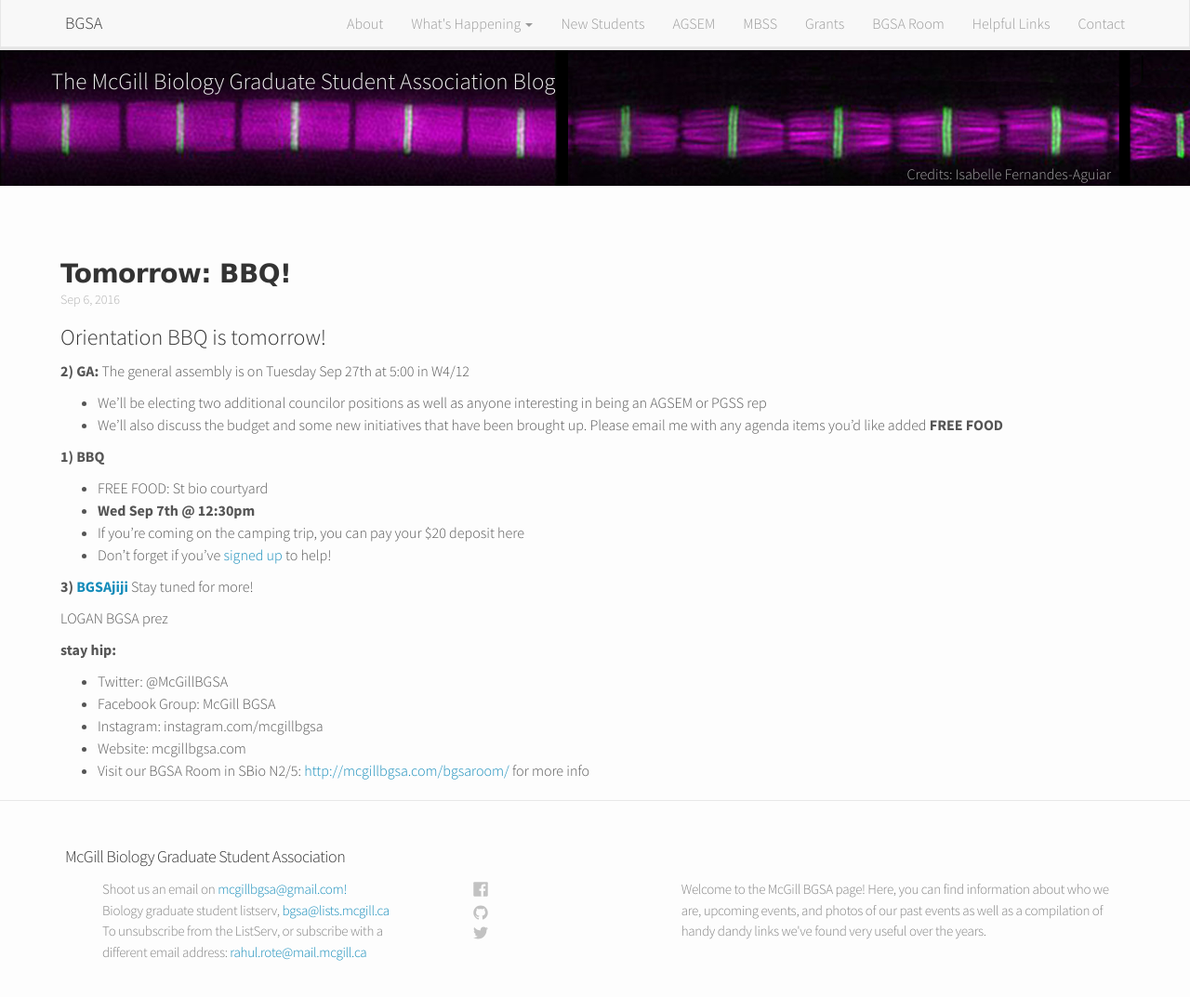
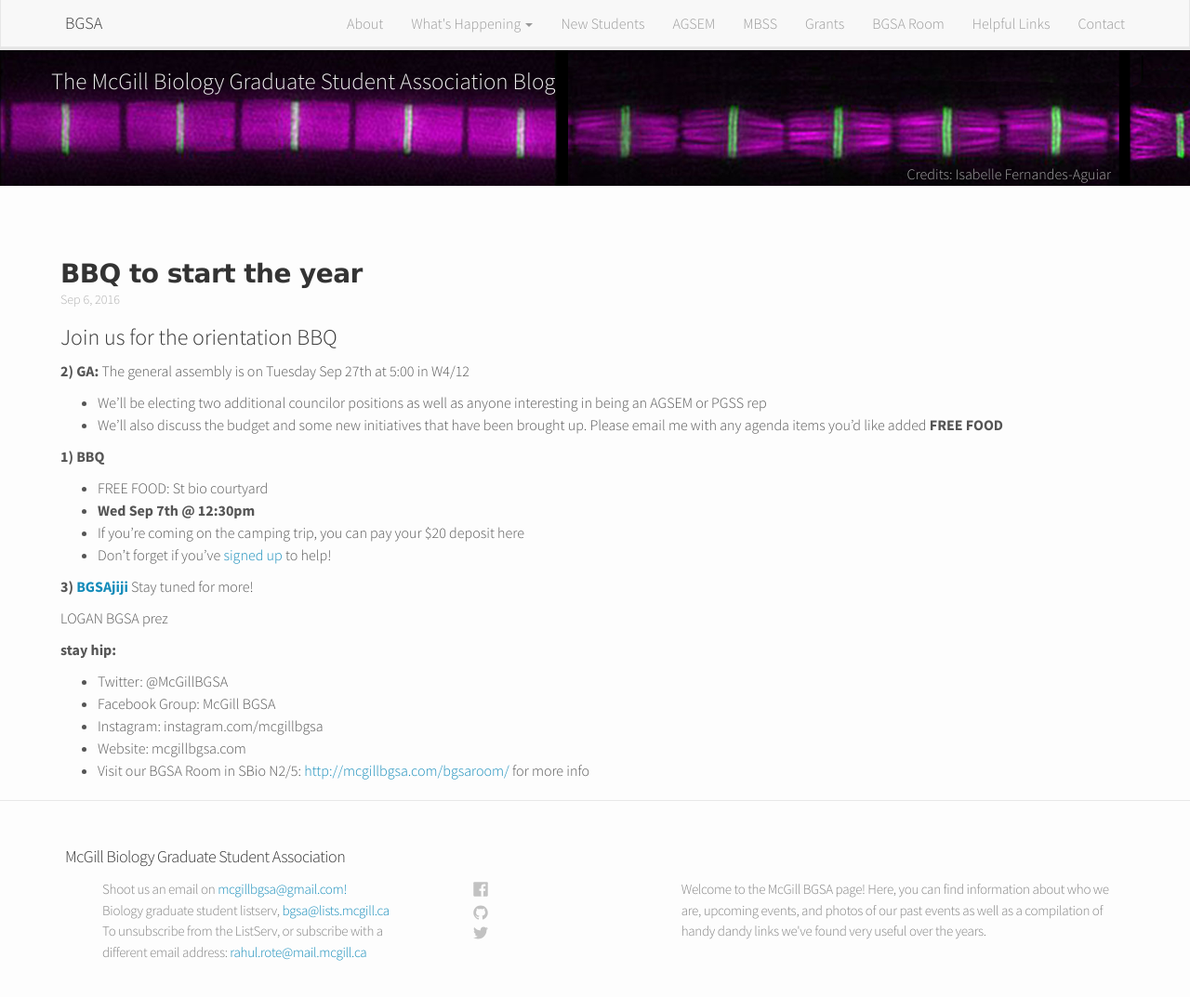
Before and after one commit to McGillBGSA/McGillBGSA.github.io, a Jekyll site: the page built from _posts/2016-09-06-BBQ_tomorrow.md, in a window 1280 px wide and 1091 px high. Shown: the top 1073 px of the window at 93% size. Built offline with Jekyll 4.4.1, drawn with Linux system fonts in a browser that asks for light colours; nearby versions of some CDN libraries.

Commit message:
Update 2016-09-06-BBQ_tomorrow.md

```diff
--- a/_posts/2016-09-06-BBQ_tomorrow.md
+++ b/_posts/2016-09-06-BBQ_tomorrow.md
@@ -1,11 +1,11 @@
 ---
 layout: post
 date: 2016-09-06
-title: "Tomorrow: BBQ!"
+title: "BBQ to start the year"
 categories: event
 ---
 
-## Orientation BBQ is tomorrow!
+## Join us for the orientation BBQ
 
 **2) GA:** The general assembly is on Tuesday Sep 27th at 5:00 in W4/12
 - We'll be electing two additional councilor positions as well as anyone interesting in being an AGSEM or PGSS rep
```
